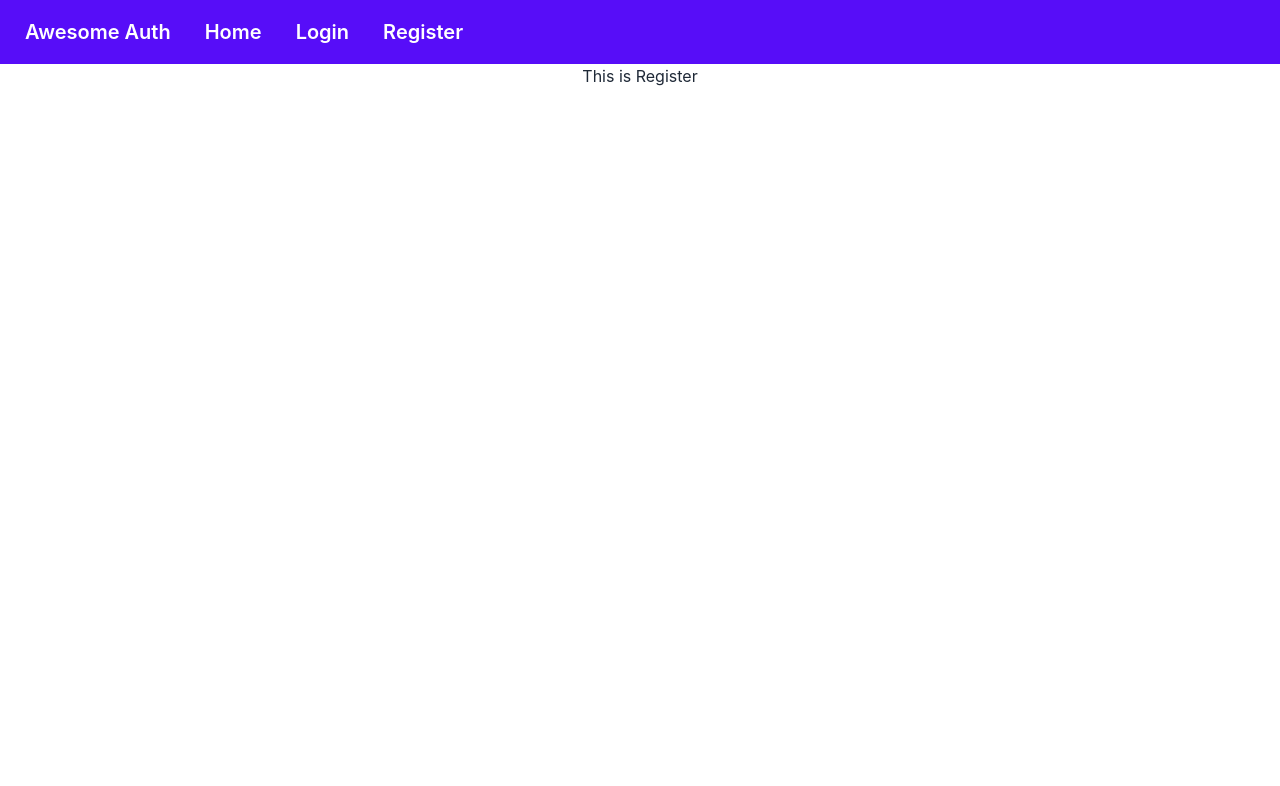
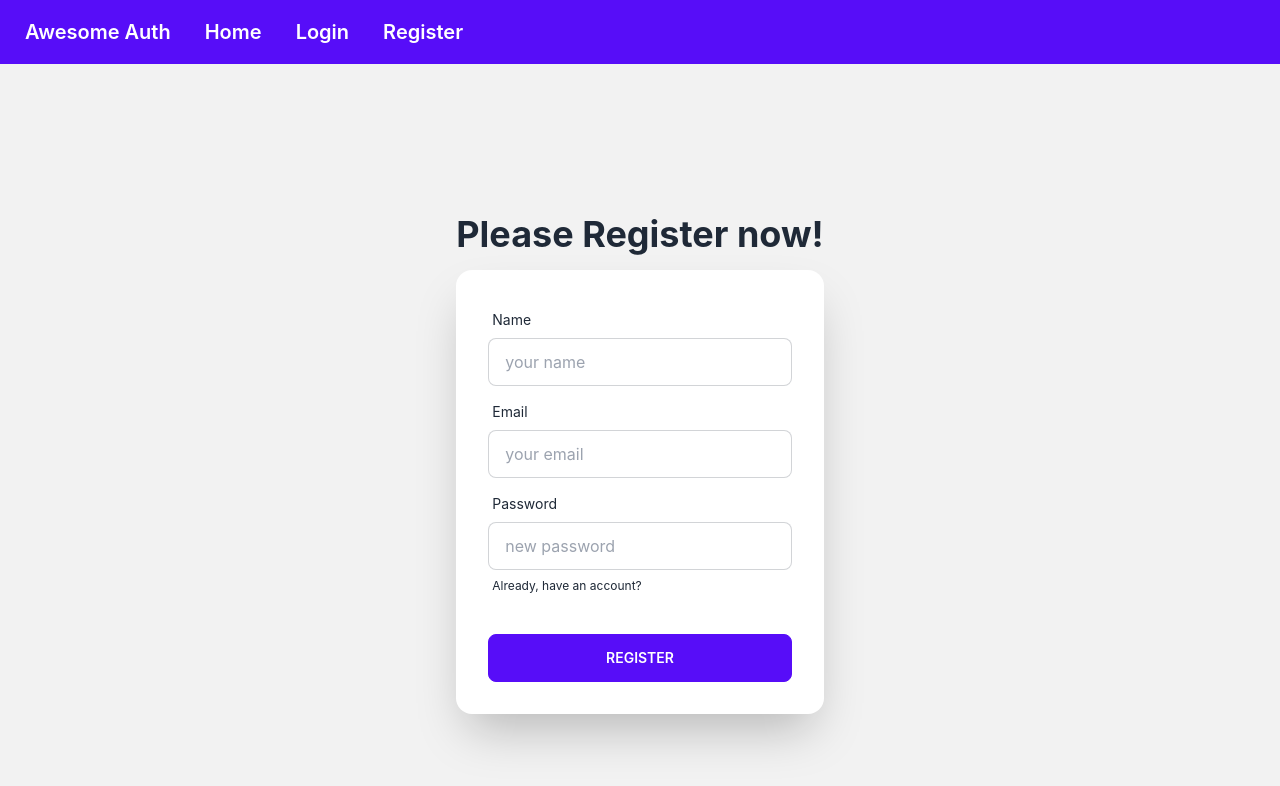
Before and after one commit to rasel497/auth-router-context, a React (Create React App) app: page /register in a window 1280 px wide. Shown: the top 786 px of the page. Built offline with nearby package versions, Linux system fonts and the light colour scheme.

Commit message:
create initial user context for shared authentication

```diff
--- a/src/componants/Login.js
+++ b/src/componants/Login.js
@@ -1,27 +1,37 @@
 import React from 'react';
 
 const Login = () => {
+
+    const handleOnSubmitForm = event => {
+        event.preventDefault(); //1st use for nor reload
+
+        const form = event.target;
+        const email = form.email.value;
+        const password = form.password.value;
+        console.log(email, password);
+    }
+
     return (
         <div>
             <div className="hero min-h-screen bg-base-200">
                 <div className="hero-content flex-col">
                     <div className="text-center lg:text-left">
-                        <h1 className="text-5xl font-bold"> Please Login now!</h1>
+                        <h1 className="text-4xl font-bold"> Please Login now!</h1>
                         <p className="py-6">Login with your e-mail.</p>
                     </div>
                     <div className="card flex-shrink-0 w-full max-w-sm shadow-2xl bg-base-100">
-                        <form className="card-body">
+                        <form onSubmit={handleOnSubmitForm} className="card-body">
                             <div className="form-control">
                                 <label className="label">
                                     <span className="label-text">Email</span>
                                 </label>
-                                <input type="email" placeholder="email" className="input input-bordered" required />
+                                <input type="email" name='email' placeholder="your email" className="input input-bordered" required />
                             </div>
                             <div className="form-control">
                                 <label className="label">
                                     <span className="label-text">Password</span>
                                 </label>
-                                <input type="password" placeholder="password" className="input input-bordered" required />
+                                <input type="password" name='password' placeholder="your password" className="input input-bordered" required />
                                 <label className="label">
                                     <a href="#" className="label-text-alt link link-hover">Forgot password?</a>
                                 </label>
--- a/src/componants/Register.js
+++ b/src/componants/Register.js
@@ -1,9 +1,54 @@
 import React from 'react';
+import { Link } from 'react-router-dom';
 
 const Register = () => {
+    const handleOnSubmitForm = event => {
+        event.preventDefault(); //1st use for nor reload
+
+        const form = event.target;
+        const name = form.name.value;
+        const email = form.email.value;
+        const password = form.password.value;
+        console.log(name, email, password);
+    }
+
     return (
         <div>
-            <h2>This is Register</h2>
+            <div className="hero min-h-screen bg-base-200">
+                <div className="hero-content flex-col">
+                    <div className="text-center lg:text-left">
+                        <h1 className="text-4xl font-bold"> Please Register now!</h1>
+                    </div>
+                    <div className="card flex-shrink-0 w-full max-w-sm shadow-2xl bg-base-100">
+                        <form onSubmit={handleOnSubmitForm} className="card-body">
+                            <div className="form-control">
+                                <label className="label">
+                                    <span className="label-text">Name</span>
+                                </label>
+                                <input type="text" name='name' placeholder="your name" className="input input-bordered" required />
+                            </div>
+                            <div className="form-control">
+                                <label className="label">
+                                    <span className="label-text">Email</span>
+                                </label>
+                                <input type="email" name='email' placeholder="your email" className="input input-bordered" required />
+                            </div>
+                            <div className="form-control">
+                                <label className="label">
+                                    <span className="label-text">Password</span>
+                                </label>
+                                <input type="password" name='password' placeholder="new password" className="input input-bordered" required />
+                                <label className="label">
+                                    <Link to='/login' className="label-text-alt link link-hover">Already, have an account?</Link>
+                                </label>
+                            </div>
+                            <div className="form-control mt-6">
+                                <button className="btn btn-primary">REGISTER</button>
+                            </div>
+                        </form>
+                    </div>
+                </div>
+            </div>
         </div>
     );
 };
--- /dev/null
+++ b/src/contexts/UserContext.js
@@ -0,0 +1,16 @@
+import React, { createContext } from 'react';
+
+const AuthContext = createContext();
+
+const UserContext = ({ children }) => {
+
+    const authInfo = {};
+
+    return (
+        <AuthContext.Provider value={authInfo}>
+            {children}
+        </AuthContext.Provider>
+    );
+};
+
+export default UserContext;
--- /dev/null
+++ b/src/firebase/firebase.config.js
@@ -0,0 +1,18 @@
+// Import the functions you need from the SDKs you need
+import { initializeApp } from "firebase/app";
+// TODO: Add SDKs for Firebase products that you want to use
+// https://firebase.google.com/docs/web/setup#available-libraries
+
+// Your web app's Firebase configuration
+const firebaseConfig = {
+    apiKey: "AIzaSyCu7xFv9zErxtkIefCHI9uzRQEoZmU_APo",
+    authDomain: "auth-router-context-8bdfb.firebaseapp.com",
+    projectId: "auth-router-context-8bdfb",
+    storageBucket: "auth-router-context-8bdfb.appspot.com",
+    messagingSenderId: "97599621343",
+    appId: "1:97599621343:web:8a858575abbf3e7d1dc16a"
+};
+
+// Initialize Firebase
+const app = initializeApp(firebaseConfig);
+export default app;
--- a/src/index.js
+++ b/src/index.js
@@ -3,11 +3,14 @@ import ReactDOM from 'react-dom/client';
 import './index.css';
 import App from './App';
 import reportWebVitals from './reportWebVitals';
+import UserContext from './contexts/UserContext';
 
 const root = ReactDOM.createRoot(document.getElementById('root'));
 root.render(
   <React.StrictMode>
-    <App />
+    <UserContext>
+      <App />
+    </UserContext>
   </React.StrictMode>
 );
 
```
